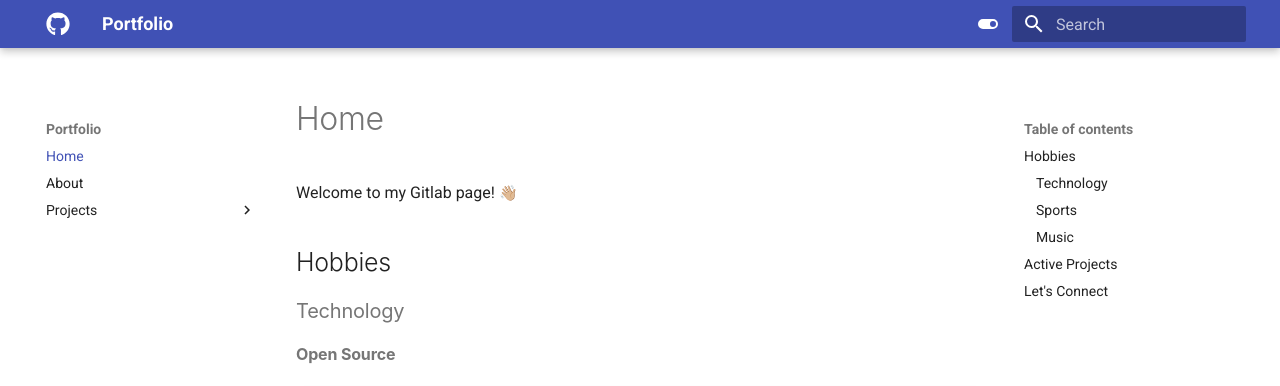
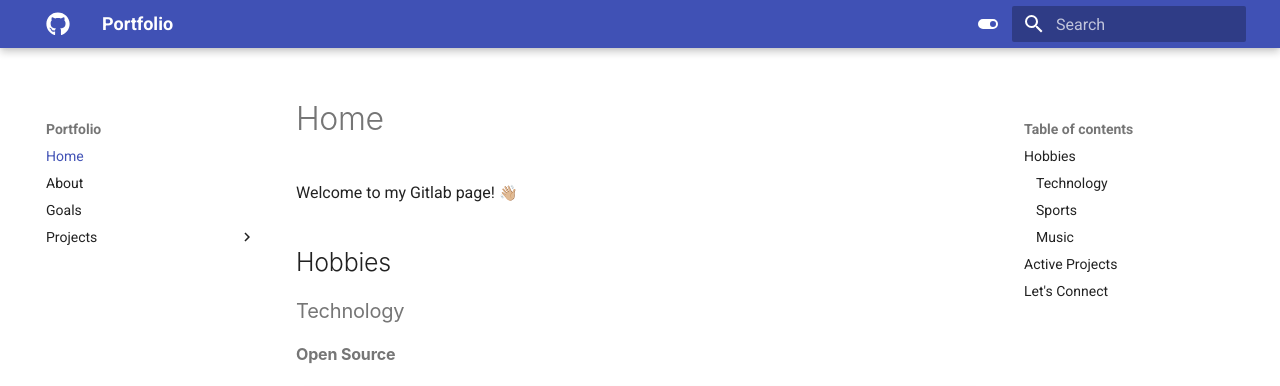
Before and after one commit to stevejoluc/stevejoluc.github.io, an MkDocs documentation site: the page built from docs/index.md, in a window 1280 px wide. Shown: the top 386 px of the page. Built offline with MkDocs 1.6.1 and Material for MkDocs 9.7.7, drawn with Linux system fonts in a browser that asks for light colours; emoji names are drawn with the system emoji font.

Commit message:
Update mkdocs.yml

```diff
--- a/mkdocs.yml
+++ b/mkdocs.yml
@@ -137,5 +137,6 @@ markdown_extensions:
 nav:
   - Home: index.md
   - About: about/about.md
+  - Goals: goals/goals.md
   - Projects:
      - Active Projects: projects/projects.md
```
